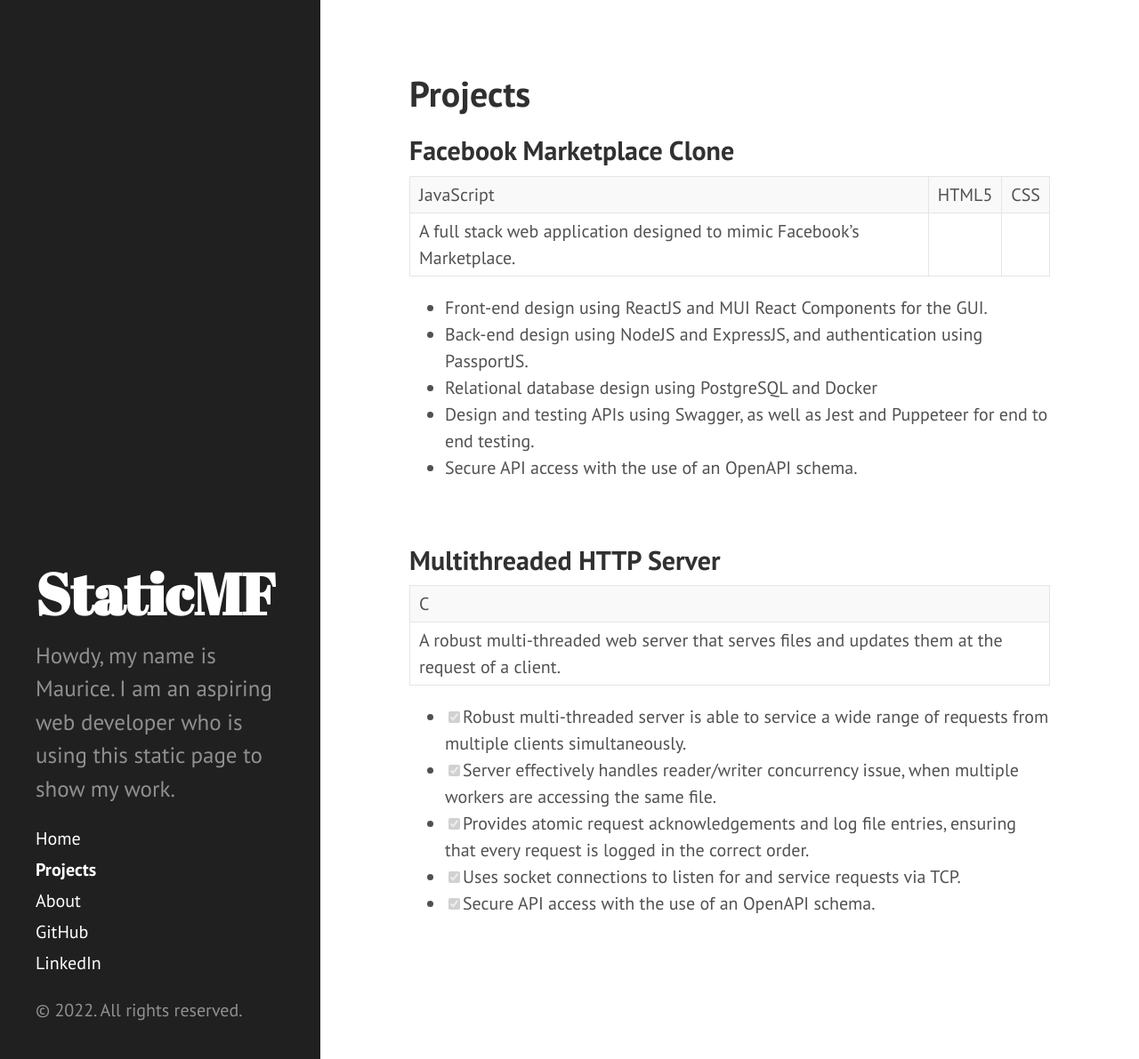
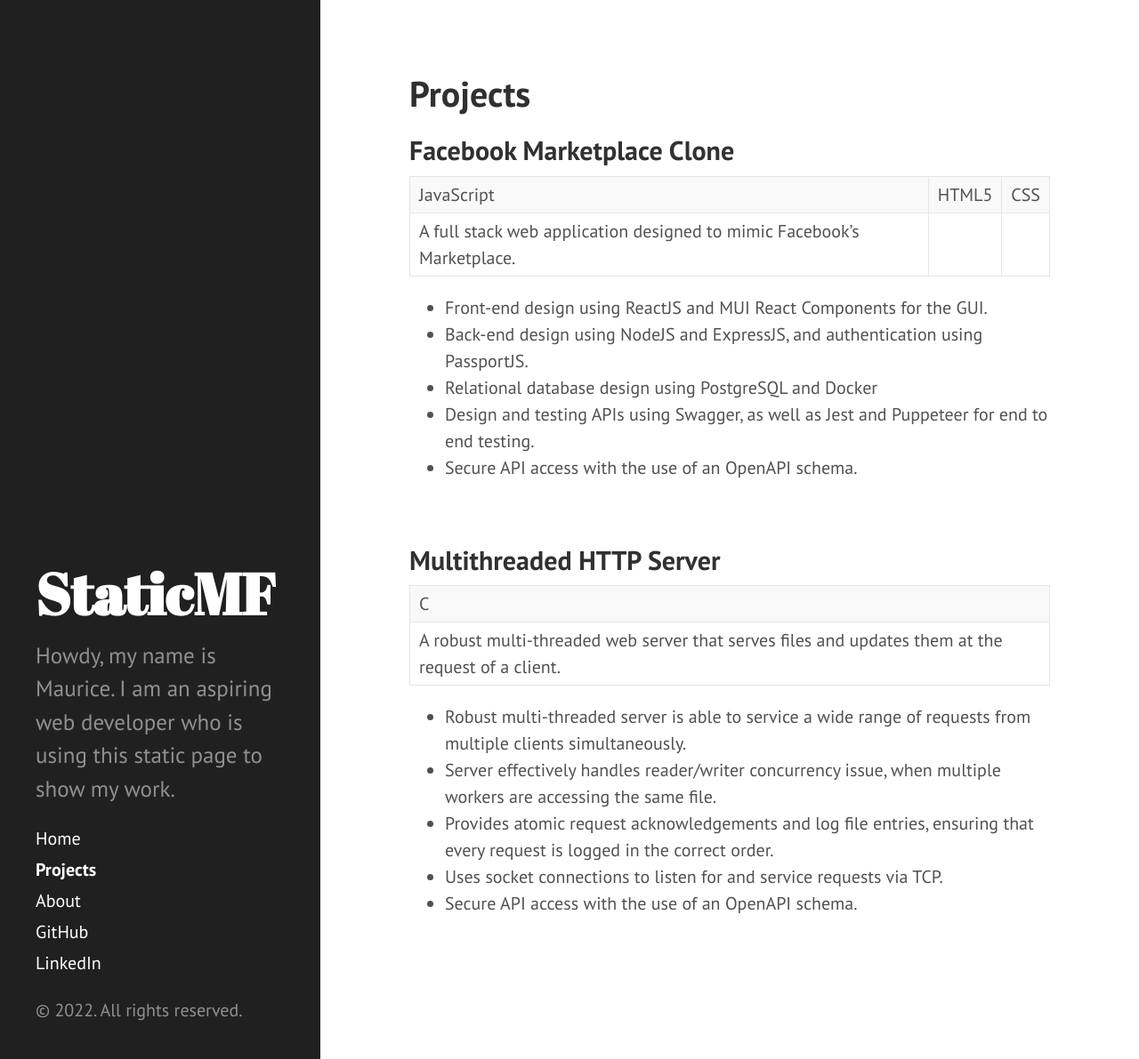
Before and after one commit to Maudi84/static_mf, a Jekyll site: the page built from Projects.md, in a window 1280 px wide and 1191 px high. Shown: the whole window at 89% size. Built offline with Jekyll 4.4.1, drawn with Linux system fonts in a browser that asks for light colours.

```diff
--- a/Projects.md
+++ b/Projects.md
@@ -10,7 +10,7 @@ permalink: projects
 | JavaScript | HTML5 | CSS |
 | A full stack web application designed to mimic Facebook's Marketplace.
 
-* Front-end design using ReactJS and MUI React Components for the GUI.
+*  Front-end design using ReactJS and MUI React Components for the GUI.
 *  Back-end design using NodeJS and ExpressJS, and authentication using PassportJS.
 *  Relational database design using PostgreSQL and Docker
 *  Design and testing APIs using Swagger, as well as Jest and Puppeteer for end to end testing.
@@ -22,8 +22,8 @@ permalink: projects
 | C |
 | A robust multi-threaded web server that serves files and updates them at the request of a client.
 
-- [x] Robust multi-threaded server is able to service a wide range of requests from multiple clients simultaneously.
-- [x] Server effectively handles reader/writer concurrency issue, when multiple workers are accessing the same file.
-- [x] Provides atomic request acknowledgements and log file entries, ensuring that every request is logged in the correct order.
-- [X] Uses socket connections to listen for and service requests via TCP.
-- [X] Secure API access with the use of an OpenAPI schema.
+*  Robust multi-threaded server is able to service a wide range of requests from multiple clients simultaneously.
+*  Server effectively handles reader/writer concurrency issue, when multiple workers are accessing the same file.
+*  Provides atomic request acknowledgements and log file entries, ensuring that every request is logged in the correct order.
+*  Uses socket connections to listen for and service requests via TCP.
+*  Secure API access with the use of an OpenAPI schema.
```
